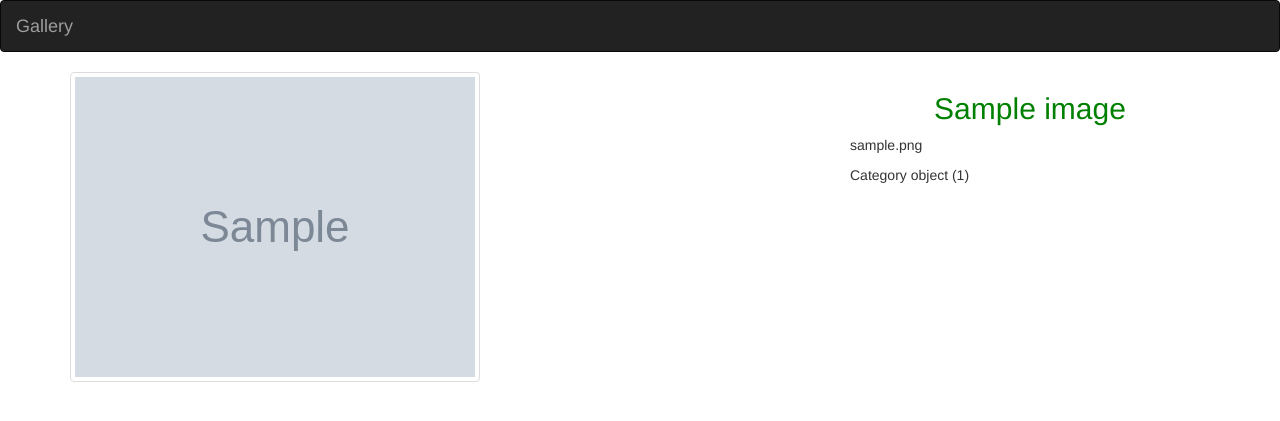
After one commit to Anne56njeri/Gallery, a Django app: page /image/1 in a window 1280 px wide. The commit adds this page. Shown: the top 421 px of the page. Run offline with Django 3.2, Linux system fonts and the light colour scheme; tables that the repository leaves empty hold one stand-in row (values such as "Sample post"); grey boxes marked "Sample" are stand-in pictures; some libraries are stand-ins or nearby versions.

Commit message:
added a page to display image details

```diff
--- a/gallery_app/Gallery/templates/all-images/base.html
+++ b/gallery_app/Gallery/templates/all-images/base.html
@@ -14,7 +14,7 @@
 <body>
   {% include "navbar.html" %}
   {% block content %}
-  <h1 class="text-center">hey</h1>
+
   {% endblock %}
 
 
--- /dev/null
+++ b/gallery_app/Gallery/templates/all-images/image.html
@@ -0,0 +1,16 @@
+{%extends 'all-images/base.html'%}
+{% block content %}
+<div class="container">
+  <div class="row">
+    <div class="col-md-8">
+    <img src="{{images.image_path.url}}"  class="img-thumbnail" alt="">
+  </div>
+  <div class="col-md-4">
+    <h2 class="text-center">{{images.name}}</h2>
+    <p>{{images.image_description}}</p>
+    <p>{{images.category}}</p>
+  </div>
+</div>
+
+</div>
+{% endblock %}
--- a/gallery_app/Gallery/urls.py
+++ b/gallery_app/Gallery/urls.py
@@ -5,6 +5,7 @@ from django.conf.urls.static import static
 
 urlpatterns=[
 url(r'^$',views.start,name='Start'),
+url(r'^image/(\d+)',views.image,name='Image')
 ]
 if settings.DEBUG:
     urlpatterns+= static(settings.MEDIA_URL,document_root=settings.MEDIA_ROOT)
--- a/gallery_app/Gallery/views.py
+++ b/gallery_app/Gallery/views.py
@@ -1,7 +1,15 @@
 from django.shortcuts import render
+from .models import Image
+from django.http import Http404
 
 # Create your views here.
 def start(request):
     title='welcome to Gallery'
     my_images=Image.objects.all()
     return render(request,'all-images/first.html',{"title":title,"my_images":my_images})
+def image(request,image_id):
+    try:
+        images=Image.objects.get(id=image_id)
+    except DoesNotExsist:
+        raise Http404()
+    return render(request,"all-images/image.html",{"images":images})
```
Also changed, not shown: gallery_app/Gallery/templates/all-images/first.html (+13 -1 lines), gallery_app/media/images/image6.jpg (added).
